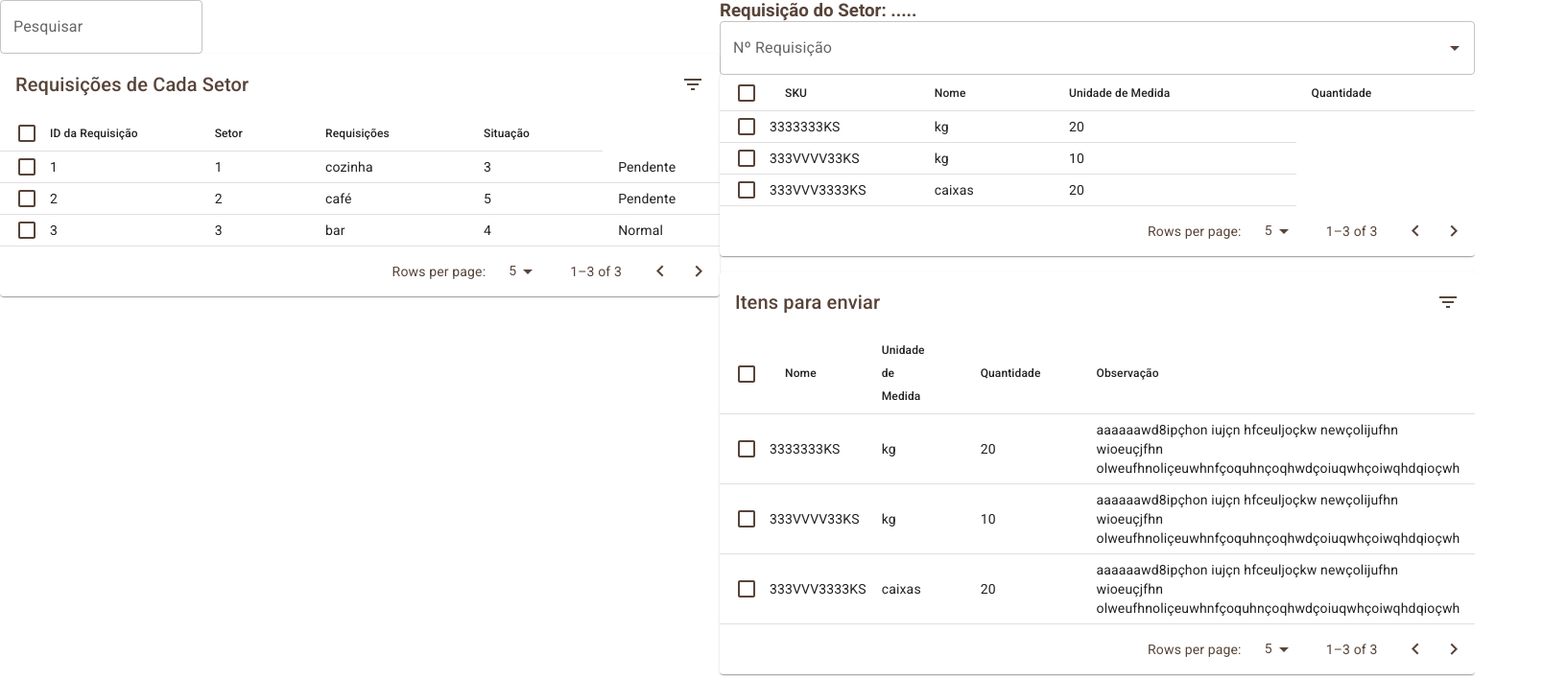
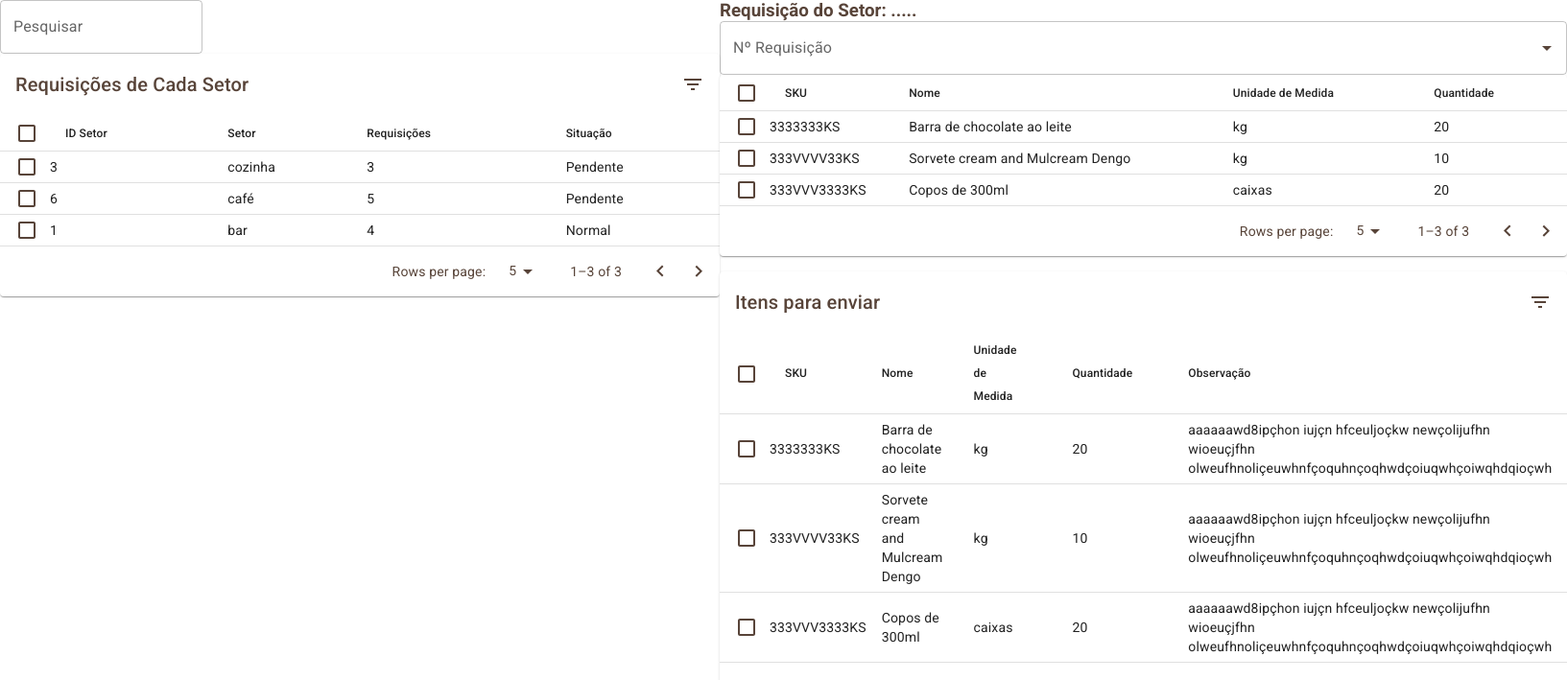
Before and after one commit to RodrigoPereir4/KRSmartReq-FullStack, a Next.js app in the folder frontend/: page /estoque in a window 1280 px wide. Shown: the top 709 px of the page at 96% size, 1633 px wide, since content can reach past the window. Built offline with nearby package versions, Linux system fonts and the light colour scheme.

Commit message:
[FRONTEND FIX] Tabela recebendo o id, invés do row.item

```diff
--- a/frontend/app/estoque/page.js
+++ b/frontend/app/estoque/page.js
@@ -11,14 +11,14 @@ import styled from "styled-components";
 
 const tableHeaderSetores = [
       {
-        id: 'id',
+        id: 'idSetor',
         numeric: true,
-        disablePadding: true,
-        label: 'ID da Requisição',
+        disablePadding: false,
+        label: 'ID Setor',
       },
       {
         id: 'setor',
-          numeric: true,
+        numeric: false,
         disablePadding: false,
         label: 'Setor',
       },
@@ -44,7 +44,7 @@ const tableHeaderItens = [
         label: 'SKU',
       },
       {
-        id: 'nome',
+        id: 'produto',
         numeric: false,
         disablePadding: false,
         label: 'Nome',
@@ -64,6 +64,12 @@ const tableHeaderItens = [
 ];
 
 const tableHeaderItensEnviar = [
+    {
+        id: 'sku',
+        numeric: false,
+        disablePadding: false,
+        label: 'SKU',
+    },
     {
         id: 'produto',
         numeric: false,
@@ -113,22 +119,19 @@ export default function Estoque(){
 
     const rowsSetores = [
         {
-            id: 1,
-            item: 1,
+            id: 3,
             setor: 'cozinha',
             requisicoes: 3,
             situacao: 'Pendente'
         },
         {
-            id: 2,
-            item: 2,
+            id: 6,
             setor: 'café',
             requisicoes: 5,
             situacao: 'Pendente'
         },
         {
-            id: 3,
-            item: 3,
+            id: 1,
             setor: 'bar',
             requisicoes: 4,
             situacao: 'Normal'
@@ -137,23 +140,20 @@ export default function Estoque(){
 
     const rowsItens = [
         {
-            id: 1,
-            item: '3333333KS',
-            nome: 'Barra de chocolate ao leite',
+            id: '3333333KS',
+            produto: 'Barra de chocolate ao leite',
             medida: 'kg',
             quantidade: 20
         },
         {
-            id: 2,
-            item: '333VVVV33KS',
-            nome: 'Sorvete cream and Mulcream Dengo',
+            id: '333VVVV33KS',
+            produto: 'Sorvete cream and Mulcream Dengo',
             medida: 'kg',
             quantidade: 10
         },
         {
-            id: 3,
-            item: '333VVV3333KS',
-            nome: 'Copos de 300ml',
+            id: '333VVV3333KS',
+            produto: 'Copos de 300ml',
             medida: 'caixas',
             quantidade: 20
         },
@@ -161,25 +161,22 @@ export default function Estoque(){
 
     const [rowsItensEnviar, setRowsItensEnviar] = useState([
         {
-            id: 1,
-            item: '3333333KS',
-            nome: 'Barra de chocolate ao leite',
+            id: '3333333KS',
+            produto: 'Barra de chocolate ao leite',
             medida: 'kg',
             quantidade: 20,
             observacao: 'aaaaaawd8ipçhon iujçn hfceuljoçkw newçolijufhn wioeuçjfhn olweufhnoliçeuwhnfçoquhnçoqhwdçoiuqwhçoiwqhdqioçwh'
         },
         {
-            id: 2,
-            item: '333VVVV33KS',
-            nome: 'Sorvete cream and Mulcream Dengo',
+            id: '333VVVV33KS',
+            produto: 'Sorvete cream and Mulcream Dengo',
             medida: 'kg',
             quantidade: 10,
             observacao: 'aaaaaawd8ipçhon iujçn hfceuljoçkw newçolijufhn wioeuçjfhn olweufhnoliçeuwhnfçoquhnçoqhwdçoiuqwhçoiwqhdqioçwh'
         },
         {
-            id: 3,
-            item: '333VVV3333KS',
-            nome: 'Copos de 300ml',
+            id: '333VVV3333KS',
+            produto: 'Copos de 300ml',
             medida: 'caixas',
             quantidade: 20,
             observacao: 'aaaaaawd8ipçhon iujçn hfceuljoçkw newçolijufhn wioeuçjfhn olweufhnoliçeuwhnfçoquhnçoqhwdçoiuqwhçoiwqhdqioçwh'
--- a/frontend/components/MUI/Tabela.js
+++ b/frontend/components/MUI/Tabela.js
@@ -284,7 +284,7 @@ export default function Tabela(props) {
                       scope="row"
                       padding="none"
                     >
-                      {row.item}
+                      {row.id}
                     </TableCell>
                     {Object.entries(row).map(([key, value], cellIndex) => {
                       console.log(ids);
```
Lines whose indentation alone changed are shown as unchanged.
